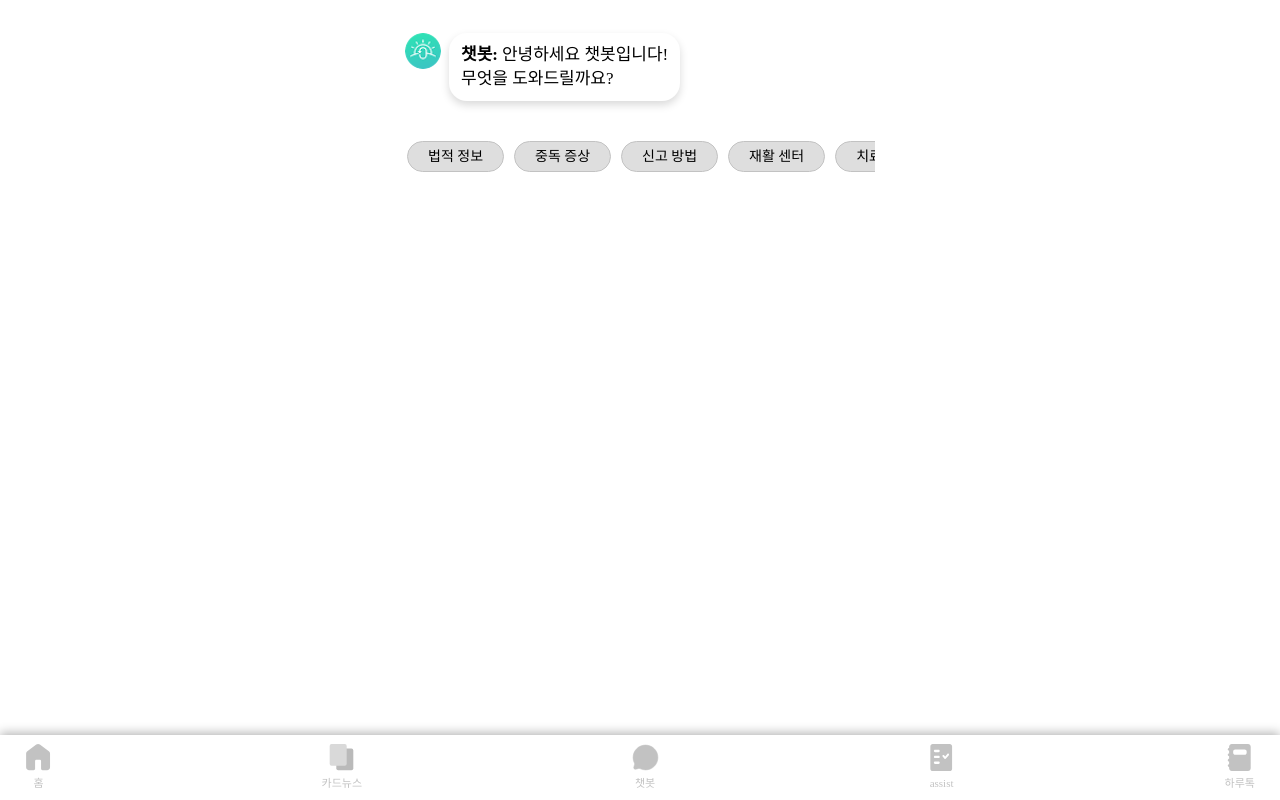
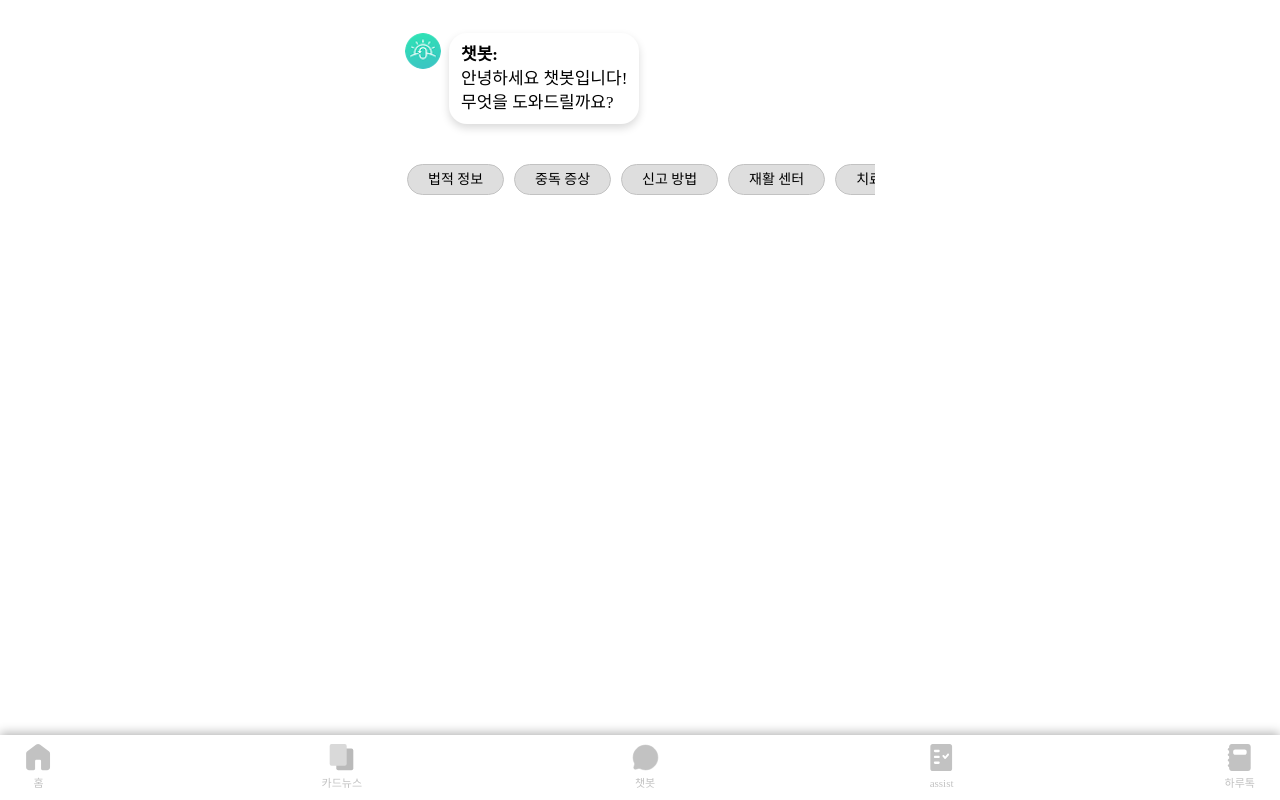
Before and after one commit to jhee0206/swpro_5, a Vue app: page /ChatbotWindow in a window 1280 px wide. Built offline with nearby package versions, Linux system fonts and the light colour scheme; a web font is replaced by a local one.

Commit message:
업로드

```diff
--- a/src/components/chatbot/ExpandableText.vue
+++ b/src/components/chatbot/ExpandableText.vue
@@ -1,14 +1,17 @@
-<!-- components/ExpandableText.vue -->
 <template>
-<span>
-<!-- @click 이벤트 핸들러는 그대로 유지합니다. -->
-<span class="text-content" v-html="displayTextWithBr" @click="handleContentClick"></span>
-<div v-if="isTooLong" class="button-wrapper">
-<button @click="toggleExpansion" class="expand-button">
-{{ buttonText }}
-</button>
-</div>
-</span>
+  <span class="expandable-root" @click.capture="onRootClick">
+    <span
+        class="text-content"
+        :class="{ 'clamped': !isExpanded && isTooLong }"
+        v-html="processedHtml"
+    ></span>
+
+    <div v-if="isTooLong" class="button-wrapper">
+      <button @click.stop="toggleOverall" class="expand-button">
+        {{ overallButtonText }}
+      </button>
+    </div>
+  </span>
 </template>
 
 <script>
@@ -21,47 +24,175 @@ export default {
   },
   data() {
     return {
-      isExpanded: false
+      isExpanded: false,
+      sectionOpen: {}
     };
   },
   computed: {
     isTooLong() {
       return this.text.length > this.maxLength;
     },
-    displayText() {
-      if (!this.isTooLong || this.isExpanded) {
-        return this.text;
-      }
-      return this.text.substring(0, this.maxLength) + '...';
+    overallButtonText() {
+      return this.isExpanded ? '간략히 보기' : '더보기';
     },
     highlightedText() {
+      let base = this.text;
       if (this.highlightMode === 'subheadings_only') {
-        const regex = /(불법행위 신고 대상|신고시 유의사항|신고 방법:|전화신고:|인터넷 신고:|모바일 신고:|방문, 팩스, 우편 신고:)/g;
-        return this.displayText.replace(regex, '<strong>$1</strong>');
+        const regex = /(불법행위 신고 대상|신고 시 유의사항|신고 방법|전화신고|인터넷 신고|모바일 신고|방문, 팩스, 우편 신고)/g;
+        base = base.replace(regex, '<strong>$1</strong>');
+      } else if (this.highlightMode === 'numbered') {
+        const regex = /^(\d+\..*)/gm;
+        base = base.replace(regex, '<strong>$1</strong>');
       }
-      if (this.highlightMode === 'numbered') {
-        const regex = /^(\d+\..*)/gm;
-        return this.displayText.replace(regex, '<strong>$1</strong>');
-      }
-      return this.displayText;
+      return base;
     },
-    displayTextWithBr() {
-      return this.highlightedText.replace(/(\r\n|\n|\r)/g, '<br>');
-    },
-    buttonText() {
-      return this.isExpanded ? '간략히 보기' : '더보기';
+    processedHtml() {
+      // 줄바꿈을 <br>로 통일
+      let html = this.highlightedText.replace(/(\r\n|\n|\r)/g, '<br>');
+
+      // 소제목(클릭 비활성) 감싸기 - 괄호 유무/공백 허용
+      const sections = [
+        { key: 'meth',   pattern: /▶\s*필로폰(?:\s*|\s*\(메스암페타민\)\s*)/ },
+        { key: 'coke',   pattern: /▶\s*코카인/ },
+        { key: 'heroin', pattern: /▶\s*헤로인(?:\s*|\s*\(아편류\)\s*)/ },
+        { key: 'lsd',    pattern: /▶\s*LSD/ },
+        { key: 'weed',   pattern: /▶\s*대마초/ },
+        { key: 'bond',   pattern: /▶\s*본드/ },
+      ];
+
+      sections.forEach(({ key, pattern }) => {
+        html = html.replace(
+            pattern,
+            (m) => `<span class="sec-heading" data-sec="${key}">${m}</span>`
+        );
+      });
+
+      // 소제목 아래 “자세히 보기/간략히 보기” 삽입 + 본문 패널 구성
+      html = this.wrapSections(html);
+      return html;
     }
   },
   methods: {
-    toggleExpansion() {
+    toggleOverall() {
       this.isExpanded = !this.isExpanded;
     },
-    handleContentClick(event) {
-// 클릭된 요소가 'app-link' 클래스를 가지고 있는지 확인
-      if (event.target.classList.contains('app-link')) {
-// 페이지 이동 대신, 'navigate'라는 이름의 이벤트를 부모에게 보냄.
+    onRootClick(e) {
+      const link = e.target.closest('.app-link');
+      if (link) {
         this.$emit('navigate');
+        return;
       }
+
+      const moreBtn = e.target.closest('.sec-readmore');
+      const lessBtn = e.target.closest('.sec-readless');
+      if (!moreBtn && !lessBtn) return;
+
+      const btn = moreBtn || lessBtn;
+      const key = btn.getAttribute('data-sec');
+      if (!key) return;
+
+      if (!this.isExpanded) this.isExpanded = true; // 잘림 방지
+
+      const group = btn.closest('.sec-group');
+      const panel = group?.querySelector('.sec-panel');
+      const readMore = group?.querySelector('.sec-readmore');
+      const readLess = group?.querySelector('.sec-readless');
+      if (!panel || !readMore || !readLess) return;
+
+      if (lessBtn) {
+        this.sectionOpen = { ...this.sectionOpen, [key]: false };
+        readLess.style.display = 'none';
+        this.animateClose(panel, () => {
+          readMore.style.display = 'inline';
+        });
+      } else {
+        this.sectionOpen = { ...this.sectionOpen, [key]: true };
+        readMore.style.display = 'none';
+        this.animateOpen(panel, () => {
+          readLess.style.display = 'inline';
+        });
+      }
+    },
+    animateOpen(panel, done) {
+      panel.style.display = 'block';
+      panel.style.overflow = 'hidden';
+      panel.style.height = '0px';
+      panel.offsetHeight;
+      const h = panel.scrollHeight;
+      panel.style.transition = 'height .24s ease';
+      panel.style.height = h + 'px';
+      setTimeout(() => {
+        panel.style.height = 'auto';
+        panel.style.transition = '';
+        panel.style.overflow = '';
+        done && done();
+      }, 260);
+    },
+    animateClose(panel, done) {
+      panel.style.overflow = 'hidden';
+      const h = panel.scrollHeight;
+      panel.style.height = h + 'px';
+      panel.offsetHeight;
+      panel.style.transition = 'height .24s ease';
+      panel.style.height = '0px';
+      setTimeout(() => {
+        panel.style.transition = '';
+        panel.style.display = 'none';
+        panel.style.overflow = '';
+        done && done();
+      }, 260);
+    },
+    wrapSections(html) {
+      const lines = html.split('<br>');
+      const out = [];
+      let i = 0;
+      const bulletRegex = /^(\s*•|\s*-\s|\s*·\s)/;
+
+      while (i < lines.length) {
+        const line = lines[i];
+        const isHeading = line.includes('class="sec-heading" data-sec="');
+        if (!isHeading) {
+          out.push(line);
+          i++;
+          continue;
+        }
+
+        const keyMatch = line.match(/data-sec="([^"]+)"/);
+        const key = keyMatch ? keyMatch[1] : 'sec';
+        const open = !!this.sectionOpen[key];
+
+        out.push('<span class="sec-group">');
+        out.push(line); // 소제목
+
+        // “자세히 보기”
+        out.push(
+            `<button class="sec-link sec-readmore" data-sec="${key}" style="display:${open ? 'none' : 'inline'};">자세히 보기</button>`
+        );
+
+        // 본문 3줄 수집
+        const body = [];
+        let count = 0;
+        i++;
+        while (i < lines.length && count < 3) {
+          const trimmed = lines[i].replace(/^\s+/, '');
+          if (bulletRegex.test(trimmed) || trimmed === '') {
+            body.push(lines[i]);
+            i++;
+            if (bulletRegex.test(trimmed)) count++;
+          } else {
+            break;
+          }
+        }
+
+        // 패널 + 내부 “간략히 보기”
+        const display = open ? 'block' : 'none';
+        body.push(
+            `<button class="sec-link sec-readless" data-sec="${key}" style="display:${open ? 'inline' : 'none'}; margin-top:6px;">간략히 보기</button>`
+        );
+        out.push(`<div class="sec-panel" data-sec="${key}" style="display:${display}; margin: 6px 0 10px;">${body.join('<br>')}</div>`);
+        out.push('</span>');
+      }
+      return out.join('<br>');
     }
   }
 };
@@ -69,9 +200,64 @@ export default {
 
 <style scoped>
 .text-content {
+  display: block;
   word-break: keep-all;
   overflow-wrap: break-word;
 }
+
+/* 전체 길이 축약(멀티라인 말줄임) */
+.clamped {
+  display: -webkit-box;
+  -webkit-box-orient: vertical;
+  -webkit-line-clamp: 6;
+  overflow: hidden;
+}
+
+/* 소제목(클릭 비활성) */
+:deep(.sec-heading) {
+  font-weight: 600;
+  color: #111827;
+}
+
+/* 소제목 아래 “자세히 보기/간략히 보기”: 연분홍 글씨 + 연분홍 밑줄 */
+:deep(.sec-link),
+:deep(.sec-readmore),
+:deep(.sec-readless) {
+  all: unset;
+  cursor: pointer;
+  display: inline;
+  font-size: 0.9em;
+  color: #f284a6 !important;                 /* 연분홍 텍스트 */
+  text-decoration-line: underline !important;
+  text-decoration-color: #f284a6 !important; /* 연분홍 밑줄 */
+  -webkit-text-decoration-color: #f284a6 !important;
+  text-underline-offset: 2px;
+  text-decoration-thickness: 2px;
+  margin-left: 8px;
+}
+
+:deep(.sec-link:hover),
+:deep(.sec-readmore:hover),
+:deep(.sec-readless:hover) {
+  color: #e5678f !important;
+  text-decoration-color: #e5678f !important;
+  -webkit-text-decoration-color: #e5678f !important;
+}
+
+/* v-html 내부 자가진단 링크: 연두색 텍스트로 변경(밑줄/밑줄색은 유지) */
+:deep(.app-link) {
+  color: #22c55e !important; /* 연두색 텍스트 */
+}
+:deep(.app-link:hover) {
+  color: #16a34a !important; /* hover 더 진한 연두 */
+}
+
+/* 본문 패널 */
+:deep(.sec-panel) {
+  padding-left: 10px;
+}
+
+/* 전체 길이 더보기/간략히 보기 */
 .expand-button {
   background: none;
   border: none;
@@ -85,8 +271,23 @@ export default {
 .expand-button:hover {
   text-decoration: underline;
 }
-
 .button-wrapper {
   margin-top: 12px;
 }
+
+/* 폴백: text-decoration-color 미지원 환경 */
+@supports not (text-decoration-color: #f284a6) {
+  :deep(.sec-link),
+  :deep(.sec-readmore),
+  :deep(.sec-readless) {
+    text-decoration: none !important;
+    border-bottom: 2px solid #f284a6;
+    line-height: 1.2;
+  }
+  :deep(.sec-link:hover),
+  :deep(.sec-readmore:hover),
+  :deep(.sec-readless:hover) {
+    border-bottom-color: #e5678f;
+  }
+}
 </style>
```
